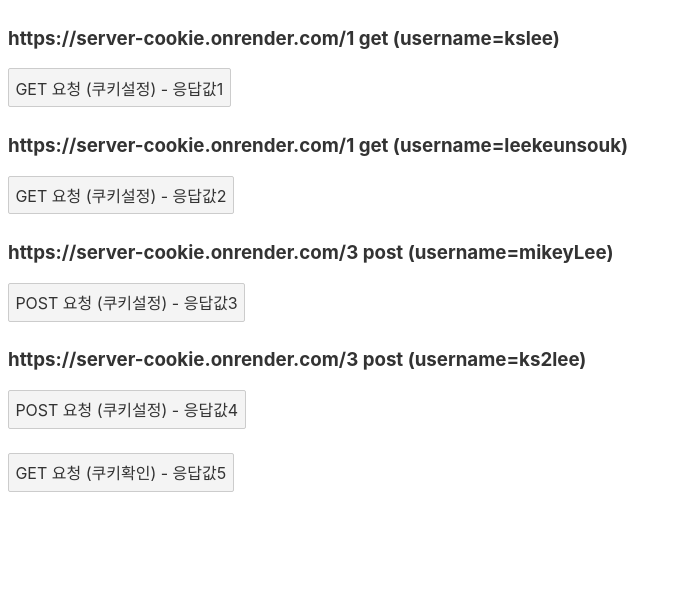
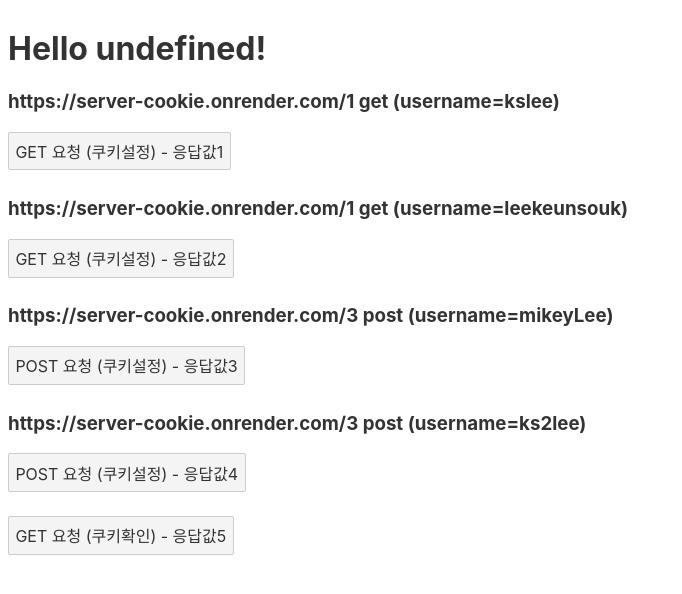
Before and after one commit to ks2colorworld/servercookie-nodejs-svelte, a Svelte app in the folder svelte-client/: page / in a window 1280 px wide. Shown: the top 594 px of the page, without its empty margins (0-682 px from the left). Built offline with nearby package versions, Linux system fonts and the light colour scheme.

Commit message:
Added environmental variable usage configuration (.env for svelte)

```diff
--- a/svelte-client/package.json
+++ b/svelte-client/package.json
@@ -15,6 +15,7 @@
   "devDependencies": {
     "@rollup/plugin-commonjs": "^24.0.0",
     "@rollup/plugin-node-resolve": "^15.0.0",
+    "@rollup/plugin-replace": "^5.0.5",
     "@rollup/plugin-terser": "^0.4.0",
     "rollup": "^3.15.0",
     "rollup-plugin-css-only": "^4.3.0",
@@ -24,6 +25,7 @@
   },
   "dependencies": {
     "axios": "^1.6.3",
+    "dotenv": "^16.3.1",
     "sirv-cli": "^2.0.0"
   }
 }
--- a/svelte-client/rollup.config.js
+++ b/svelte-client/rollup.config.js
@@ -5,8 +5,13 @@ import terser from '@rollup/plugin-terser';
 import resolve from '@rollup/plugin-node-resolve';
 import livereload from 'rollup-plugin-livereload';
 import css from 'rollup-plugin-css-only';
+import replace from "@rollup/plugin-replace";
+import dotenv from "dotenv";
 
 const production = !process.env.ROLLUP_WATCH;
+const environment = process.env.NODE_ENV || 'development';
+dotenv.config({ path: `.env.${environment}` }); // require('dotenv').config({ path: `.env.${environment}` });
+const APP_NAME = process.env.APP_NAME || 'defaultAppName';
 
 function serve() {
 	let server;
@@ -38,6 +43,13 @@ export default {
 		file: 'public/build/bundle.js'
 	},
 	plugins: [
+		replace({
+			'process.env.NODE_ENV': JSON.stringify(environment),//environment,//
+			'process.env.APP_NAME': JSON.stringify(APP_NAME),//APP_NAME,//process.env.APP_NAME,//JSON.stringify(process.env.APP_NAME),//
+
+			'process.env.DEBUG': 'false', // https://www.npmjs.com/package/@rollup/plugin-replace
+			preventAssignment: true, // false, //
+		}),
 		svelte({
 			compilerOptions: {
 				// enable run-time checks when not in production
--- a/svelte-client/src/App.svelte
+++ b/svelte-client/src/App.svelte
@@ -1,9 +1,23 @@
 <script>
+  import { onMount } from 'svelte';
   import { writable } from 'svelte/store';
   import axios from 'axios';
 
+	let name = process.env.APP_NAME;
   let responseData = writable('');
 
+  onMount(()=>{
+    // Input
+    console.log(process.env.APP_NAME);
+    console.log(process.env.DEBUG);
+    // process.env.APP_NAME = '1111';
+    // process.env.DEBUG = false;
+    // process.env.DEBUG = true;
+    if (process.env.DEBUG == true) { // https://www.npmjs.com/package/@rollup/plugin-replace
+    // if (process.env.DEBUG == false) {
+      console.log(process.env.DEBUG);
+    }
+  });
   const fetchData = async (url, message) => {
     try {
 
@@ -45,6 +59,7 @@
 </script>
 
 <main>
+	<h1>Hello {name}!</h1>
   <h3>https://server-cookie.onrender.com/1 get (username=kslee)</h3>
   <p>
     <button on:click={() => fetchData('https://server-cookie.onrender.com/1?username=kslee', '응답값1')}>GET 요청 (쿠키설정) - 응답값1</button>
```
Also changed, not shown: 2 other files (tests, documents, lock files or other folders).
